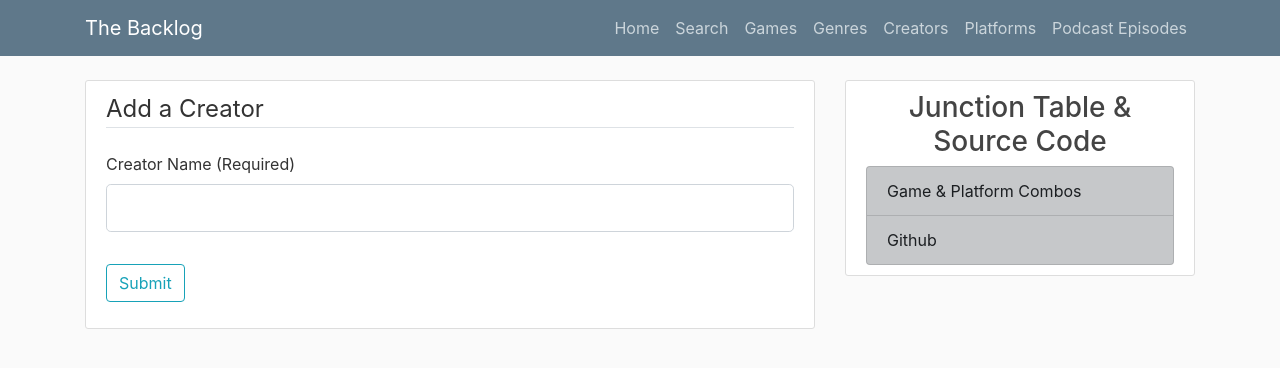
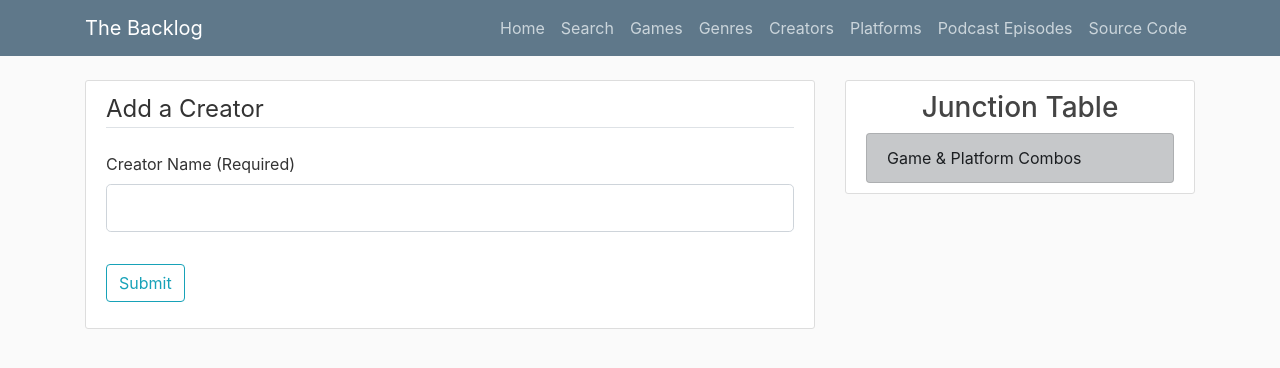
Before and after one commit to mckerracher/340_Website, a Flask app: page /addcreator in a window 1280 px wide. Shown: the top 368 px of the page. Run offline with Flask 2, Linux system fonts and the light colour scheme; data that the repository does not hold is empty; some libraries are stand-ins or nearby versions.

Commit message:
Added a link to the source code.

```diff
--- a/templates/layout.html
+++ b/templates/layout.html
@@ -37,6 +37,7 @@
                 <a class="nav-item nav-link" href="{{ url_for('gameCreators') }}">Creators</a>
                 <a class="nav-item nav-link" href="{{ url_for('platforms') }}">Platforms</a>
                 <a class="nav-item nav-link" href="{{ url_for('podcastEpisodes') }}">Podcast Episodes</a>
+                <a class="nav-item nav-link" href="https://github.com/mckerracher/340_Website">Source Code</a>
             </div>
           </div>
         </div>
@@ -63,16 +64,15 @@
         <div class="col-md-4">
           <div class="content-section">
               <div class="form-outline">
-                  <h3 class="text-center">Junction Table & Source Code</h3>
+                  <h3 class="text-center">Junction Table</h3>
                   <div class="list-group">
                       <a href="/gamesandplatforms" class="list-group-item list-group-item-action
                        list-group-item-dark">Game & Platform Combos</a>
-                      <a href="https://github.com/mckerracher/340_Website" class="list-group-item
-                      list-group-item-action list-group-item-dark">Github</a>
                   </div>
               </div>
           </div>
         </div>
+
       </div>
     </main>
     <script src="https://code.jquery.com/jquery-3.2.1.slim.min.js" integrity="sha384-KJ3o2DKtIkvYIK3UENzmM7KCkRr/rE9/Qpg6aAZGJwFDMVNA/GpGFF93hXpG5KkN" crossorigin="anonymous"></script>
```
